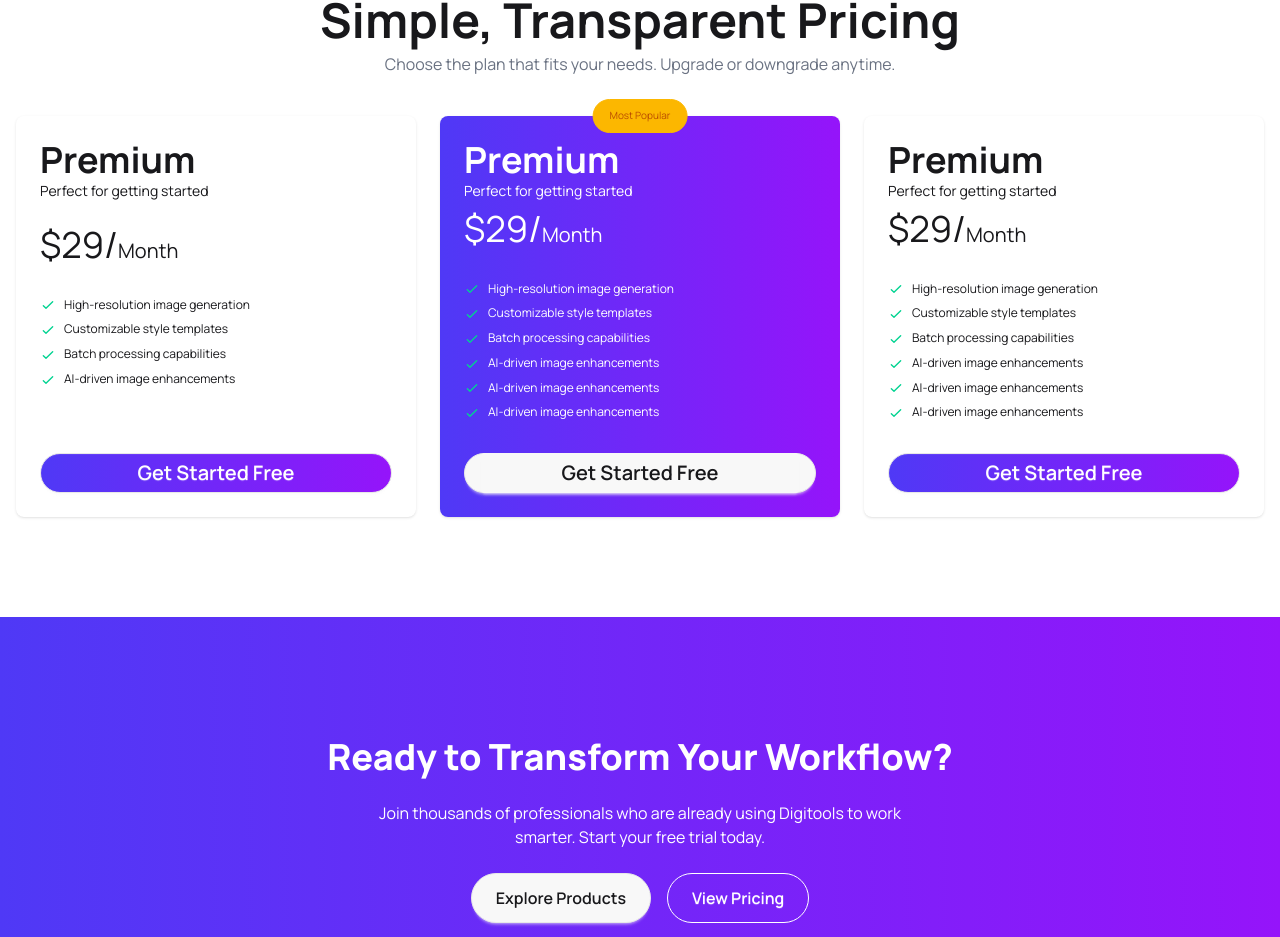
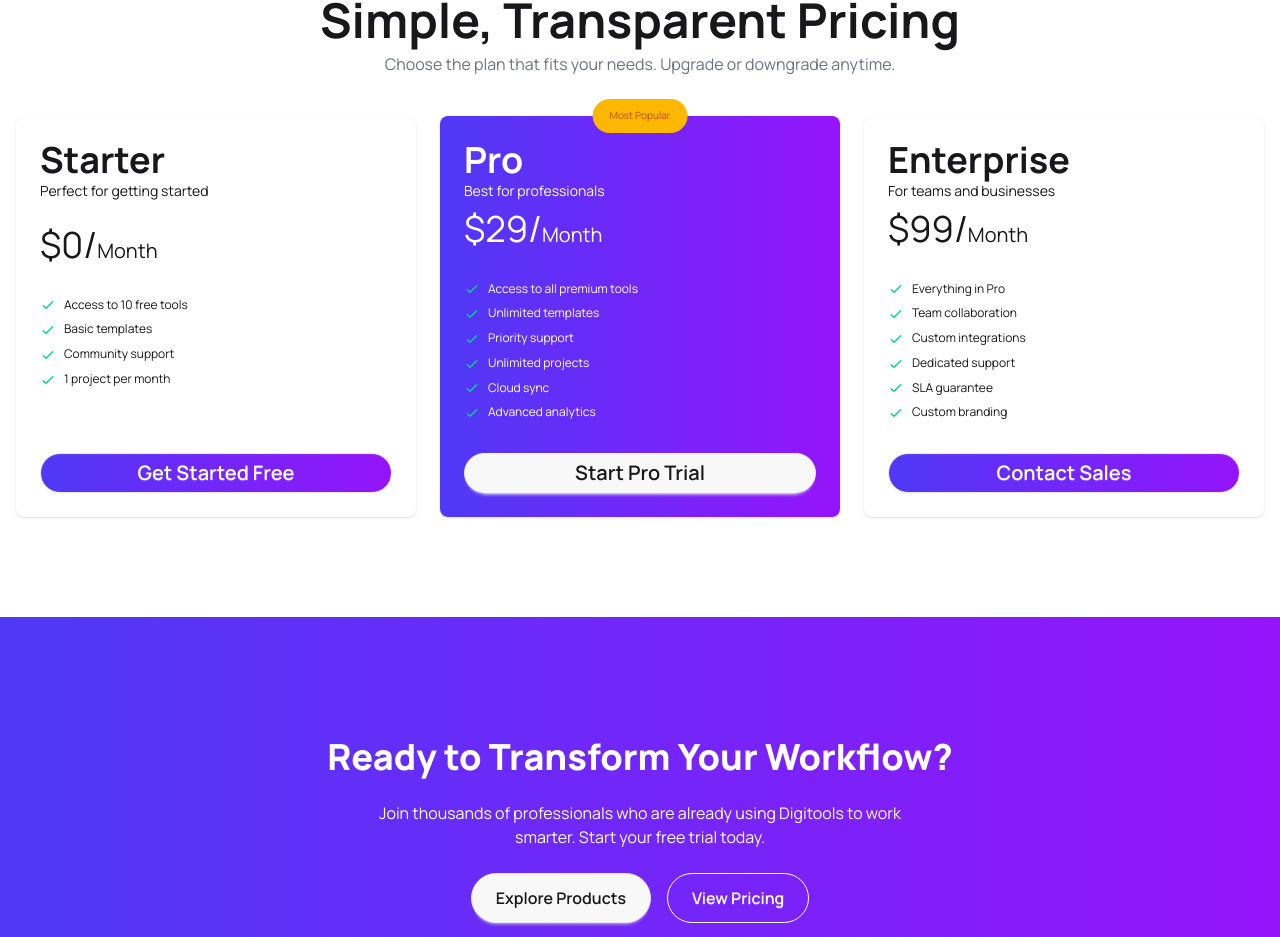
Before and after one commit to S-A-Mahamud/DigiTools-Platform, a React (Vite) app: page / in a window 1280 px wide. Shown: the part 2866-3803 px from the top of the page. Built offline with nearby package versions, Linux system fonts and the light colour scheme.

Commit message:
toast color added

```diff
--- a/src/components/homepage/PricingSection.jsx
+++ b/src/components/homepage/PricingSection.jsx
@@ -12,12 +12,12 @@ const PricingSection = () => {
                 <div className="card bg-base-100 shadow-sm h-full">
                     <div className="card-body flex flex-col h-full">
                         <div>
-                            <h2 className="text-xl sm:text-3xl md:text-4xl font-bold">Premium</h2>
+                            <h2 className="text-xl sm:text-3xl md:text-4xl font-bold">Starter</h2>
                             <p>Perfect for getting started</p>
                         </div>
 
                         <h3 className="text-xl sm:text-3xl  md:text-4xl mt-4">
-                            $29/<span className="text-xl">Month</span>
+                            $0/<span className="text-xl">Month</span>
                         </h3>
 
                         <ul className="mt-6 flex flex-col gap-2 text-xs">
@@ -25,25 +25,25 @@ const PricingSection = () => {
                                 <svg xmlns="http://www.w3.org/2000/svg" className="size-4 me-2 inline-block text-success" fill="none" viewBox="0 0 24 24" stroke="currentColor">
                                     <path strokeLinecap="round" strokeLinejoin="round" strokeWidth="2" d="M5 13l4 4L19 7" />
                                 </svg>
-                                <span>High-resolution image generation</span>
+                                <span>Access to 10 free tools</span>
                             </li>
                             <li>
                                 <svg xmlns="http://www.w3.org/2000/svg" className="size-4 me-2 inline-block text-success" fill="none" viewBox="0 0 24 24" stroke="currentColor">
                                     <path strokeLinecap="round" strokeLinejoin="round" strokeWidth="2" d="M5 13l4 4L19 7" />
                                 </svg>
-                                <span>Customizable style templates</span>
+                                <span>Basic templates</span>
                             </li>
                             <li>
                                 <svg xmlns="http://www.w3.org/2000/svg" className="size-4 me-2 inline-block text-success" fill="none" viewBox="0 0 24 24" stroke="currentColor">
                                     <path strokeLinecap="round" strokeLinejoin="round" strokeWidth="2" d="M5 13l4 4L19 7" />
                                 </svg>
-                                <span>Batch processing capabilities</span>
+                                <span>Community support</span>
                             </li>
                             <li>
                                 <svg xmlns="http://www.w3.org/2000/svg" className="size-4 me-2 inline-block text-success" fill="none" viewBox="0 0 24 24" stroke="currentColor">
                                     <path strokeLinecap="round" strokeLinejoin="round" strokeWidth="2" d="M5 13l4 4L19 7" />
                                 </svg>
-                                <span>AI-driven image enhancements</span>
+                                <span>1 project per month</span>
                             </li>
                         </ul>
 
@@ -58,40 +58,40 @@ const PricingSection = () => {
                     <div className="card-body text-white flex flex-col h-full">
                         <span className="absolute top-0 left-1/2 transform -translate-x-1/2 -translate-y-1/2 badge badge-xs badge-warning text-amber-700 rounded-full p-4">Most Popular</span>
                         <div className="">
-                            <h2 className="text-xl sm:text-3xl md:text-4xl font-bold">Premium</h2>
-                            <p>Perfect for getting started</p>
+                            <h2 className="text-xl sm:text-3xl md:text-4xl font-bold">Pro</h2>
+                            <p>Best for professionals</p>
                         </div>
                         <h3 className="text-xl sm:text-3xl  md:text-4xl">$29/<span className='text-xl'>Month</span></h3>
                         <ul className="mt-6 flex flex-col gap-2 text-xs">
                             <li>
                                 <svg xmlns="http://www.w3.org/2000/svg" className="size-4 me-2 inline-block text-success" fill="none" viewBox="0 0 24 24" stroke="currentColor"><path strokeLinecap="round" strokeLinejoin="round" strokeWidth="2" d="M5 13l4 4L19 7" /></svg>
-                                <span>High-resolution image generation</span>
+                                <span>Access to all premium tools</span>
                             </li>
                             <li>
                                 <svg xmlns="http://www.w3.org/2000/svg" className="size-4 me-2 inline-block text-success" fill="none" viewBox="0 0 24 24" stroke="currentColor"><path strokeLinecap="round" strokeLinejoin="round" strokeWidth="2" d="M5 13l4 4L19 7" /></svg>
-                                <span>Customizable style templates</span>
+                                <span>Unlimited templates</span>
                             </li>
                             <li>
                                 <svg xmlns="http://www.w3.org/2000/svg" className="size-4 me-2 inline-block text-success" fill="none" viewBox="0 0 24 24" stroke="currentColor"><path strokeLinecap="round" strokeLinejoin="round" strokeWidth="2" d="M5 13l4 4L19 7" /></svg>
-                                <span>Batch processing capabilities</span>
+                                <span>Priority support</span>
                             </li>
                             <li>
                                 <svg xmlns="http://www.w3.org/2000/svg" className="size-4 me-2 inline-block text-success" fill="none" viewBox="0 0 24 24" stroke="currentColor"><path strokeLinecap="round" strokeLinejoin="round" strokeWidth="2" d="M5 13l4 4L19 7" /></svg>
-                                <span>AI-driven image enhancements</span>
+                                <span>Unlimited projects</span>
                             </li>
                             <li>
                                 <svg xmlns="http://www.w3.org/2000/svg" className="size-4 me-2 inline-block text-success" fill="none" viewBox="0 0 24 24" stroke="currentColor"><path strokeLinecap="round" strokeLinejoin="round" strokeWidth="2" d="M5 13l4 4L19 7" /></svg>
-                                <span>AI-driven image enhancements</span>
+                                <span>Cloud sync</span>
                             </li>
                             <li>
                                 <svg xmlns="http://www.w3.org/2000/svg" className="size-4 me-2 inline-block text-success" fill="none" viewBox="0 0 24 24" stroke="currentColor"><path strokeLinecap="round" strokeLinejoin="round" strokeWidth="2" d="M5 13l4 4L19 7" /></svg>
-                                <span>AI-driven image enhancements</span>
+                                <span>Advanced analytics</span>
                             </li>
 
                         </ul>
                         <div className="mt-6">
                             <div className='btn w-full rounded-full'>
-                                <button className="btn border-none w-full gradient-text text-sm sm:text-xl">Get Started Free</button>
+                                <button className="btn border-none w-full gradient-text text-sm sm:text-xl">Start Pro Trial</button>
                             </div>
                         </div>
                     </div>
@@ -101,41 +101,41 @@ const PricingSection = () => {
                 <div className="card bg-base-100 shadow-sm h-full">
                     <div className="card-body flex flex-col h-full">
                         <div className="">
-                            <h2 className="text-xl sm:text-3xl md:text-4xl font-bold">Premium</h2>
-                            <p>Perfect for getting started</p>
+                            <h2 className="text-xl sm:text-3xl md:text-4xl font-bold">Enterprise</h2>
+                            <p>For teams and businesses</p>
                         </div>
-                        <h3 className="text-xl sm:text-3xl  md:text-4xl">$29/<span className='text-xl'>Month</span></h3>
+                        <h3 className="text-xl sm:text-3xl  md:text-4xl">$99/<span className='text-xl'>Month</span></h3>
                         <ul className="mt-6 flex flex-col gap-2 text-xs">
                             <li>
                                 <svg xmlns="http://www.w3.org/2000/svg" className="size-4 me-2 inline-block text-success" fill="none" viewBox="0 0 24 24" stroke="currentColor"><path strokeLinecap="round" strokeLinejoin="round" strokeWidth="2" d="M5 13l4 4L19 7" /></svg>
-                                <span>High-resolution image generation</span>
+                                <span>Everything in Pro</span>
                             </li>
                             <li>
                                 <svg xmlns="http://www.w3.org/2000/svg" className="size-4 me-2 inline-block text-success" fill="none" viewBox="0 0 24 24" stroke="currentColor"><path strokeLinecap="round" strokeLinejoin="round" strokeWidth="2" d="M5 13l4 4L19 7" /></svg>
-                                <span>Customizable style templates</span>
+                                <span>Team collaboration</span>
                             </li>
                             <li>
                                 <svg xmlns="http://www.w3.org/2000/svg" className="size-4 me-2 inline-block text-success" fill="none" viewBox="0 0 24 24" stroke="currentColor"><path strokeLinecap="round" strokeLinejoin="round" strokeWidth="2" d="M5 13l4 4L19 7" /></svg>
-                                <span>Batch processing capabilities</span>
+                                <span>Custom integrations</span>
                             </li>
                             <li>
                                 <svg xmlns="http://www.w3.org/2000/svg" className="size-4 me-2 inline-block text-success" fill="none" viewBox="0 0 24 24" stroke="currentColor"><path strokeLinecap="round" strokeLinejoin="round" strokeWidth="2" d="M5 13l4 4L19 7" /></svg>
-                                <span>AI-driven image enhancements</span>
+                                <span>Dedicated support</span>
                             </li>
 
                             <li>
                                 <svg xmlns="http://www.w3.org/2000/svg" className="size-4 me-2 inline-block text-success" fill="none" viewBox="0 0 24 24" stroke="currentColor"><path strokeLinecap="round" strokeLinejoin="round" strokeWidth="2" d="M5 13l4 4L19 7" /></svg>
-                                <span>AI-driven image enhancements</span>
+                                <span>SLA guarantee</span>
                             </li>
 
                             <li>
                                 <svg xmlns="http://www.w3.org/2000/svg" className="size-4 me-2 inline-block text-success" fill="none" viewBox="0 0 24 24" stroke="currentColor"><path strokeLinecap="round" strokeLinejoin="round" strokeWidth="2" d="M5 13l4 4L19 7" /></svg>
-                                <span>AI-driven image enhancements</span>
+                                <span>Custom branding</span>
                             </li>
 
                         </ul>
                         <div className="mt-6">
-                            <button className="btn gradient-bg rounded-full w-full text-white text-sm sm:text-xl">Get Started Free</button>
+                            <button className="btn gradient-bg rounded-full w-full text-white text-sm sm:text-xl">Contact Sales</button>
                         </div>
                     </div>
                 </div>
--- a/src/components/homepage/allProducts/cart/cart.jsx
+++ b/src/components/homepage/allProducts/cart/cart.jsx
@@ -13,7 +13,7 @@ const Cart = ({ productCart, setProductCart }) => {
 
     const handleCheckout = () => {
         setProductCart([]);
-        toast("Thank you for your purchase!");
+        toast.success("Thank you for your purchase!");
     }
 
     const totalPrice = productCart.reduce((total, product) => total + product.price, 0);
@@ -53,7 +53,7 @@ const Cart = ({ productCart, setProductCart }) => {
                                 type="button"
                                 onClick={() => {
                                     handleRemoveFromCart(product.id);
-                                    toast("Product removed from cart!");
+                                    toast.success("Product removed from cart!");
                                 }}
                                 className='me-4 p-2 gradient-bg rounded-full cursor-pointer text-red-600 tooltip tooltip-left tooltip-gradient'
                                 data-tip="Remove"
--- a/src/components/ui/card.jsx
+++ b/src/components/ui/card.jsx
@@ -9,7 +9,7 @@ const Card = ({ product, productCart, setProductCart }) => {
 
     const handleAddToCart = (product) => {
         if (isAdded) {
-            toast("Product already added!");
+            toast.error("Product already added!");
             return;
         }
         else {
```
Also changed, not shown: 1 other file (tests, documents, lock files or other folders).
